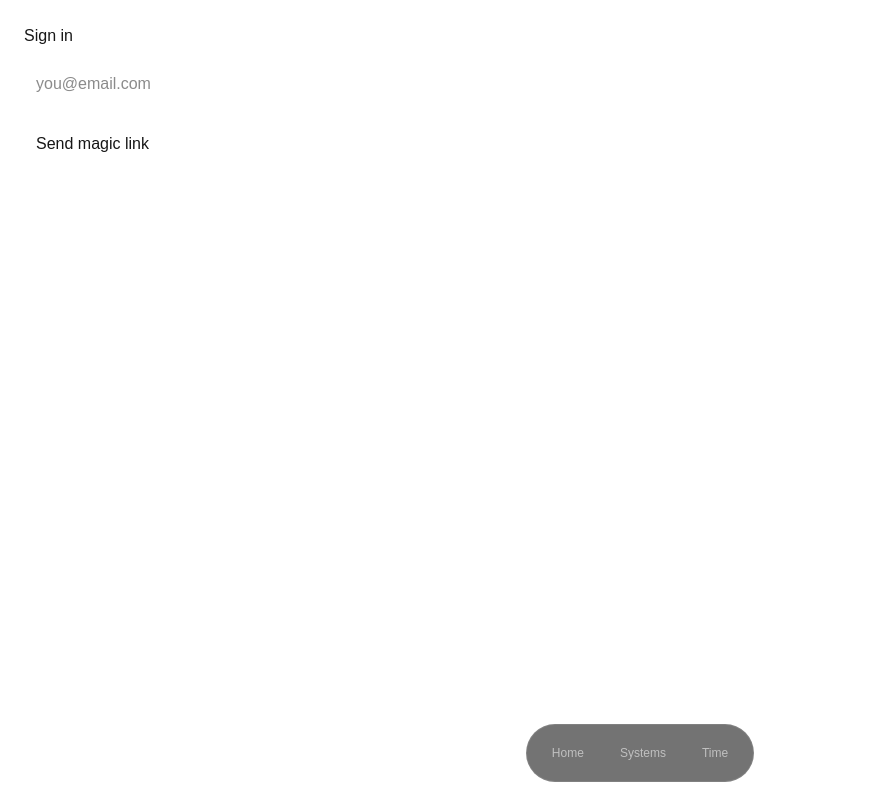
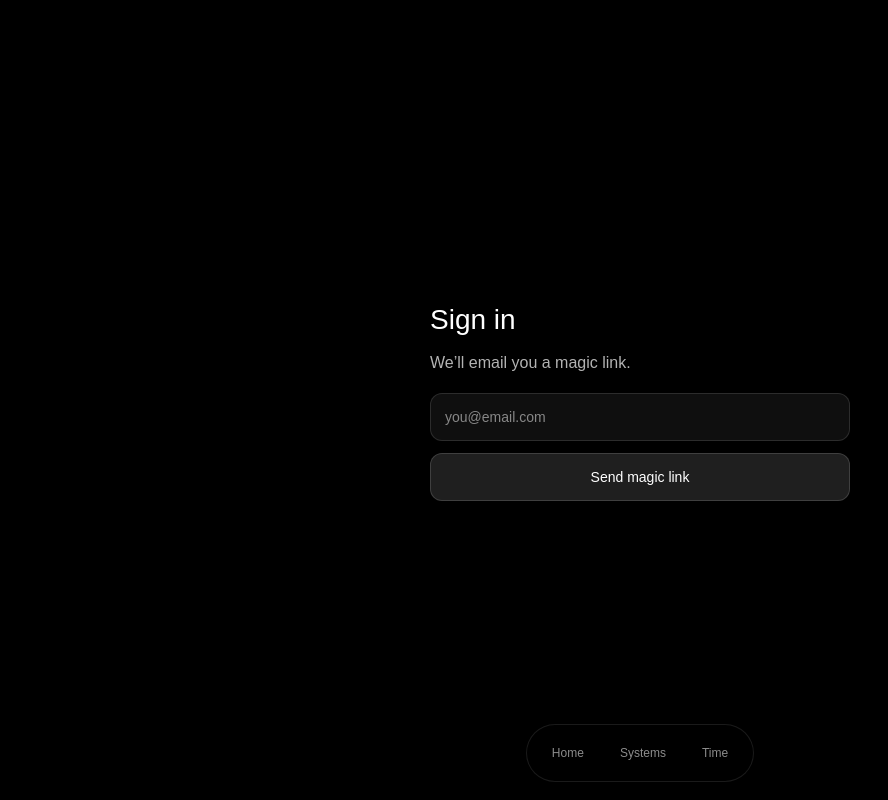
Before and after one commit to dptcoffee/Outflo, a Next.js app: page /login in a window 1280 px wide. Shown: the whole page, without its empty margins (0-888 px from the left). Built offline with nearby package versions, Linux system fonts and the light colour scheme.

Commit message:
checkpoint: before route restructure

```diff
--- /dev/null
+++ b/app/home-client.tsx
@@ -0,0 +1,210 @@
+"use client";
+
+/* --- IMPORTS --- */
+import Image from "next/image";
+import Link from "next/link";
+import { Suspense, useEffect, useMemo, useState } from "react";
+import { useRouter, useSearchParams } from "next/navigation";
+
+/* --- CONSTANTS --- */
+const EPOCH_KEY = "outflo_app_epoch_start_v1";
+
+/* --- EPOCH --- */
+function getOrCreateEpochStart(): number {
+  try {
+    const existing = localStorage.getItem(EPOCH_KEY);
+    const parsed = existing ? Number(existing) : NaN;
+
+    if (Number.isFinite(parsed) && parsed > 0) return parsed;
+
+    const now = Date.now();
+    localStorage.setItem(EPOCH_KEY, String(now));
+    return now;
+  } catch {
+    return Date.now();
+  }
+}
+
+function pad13(n: number) {
+  return String(Math.max(0, Math.floor(n))).padStart(13, "0");
+}
+
+/* --- VAULT --- */
+async function unlockVault(key: string) {
+  const res = await fetch("/api/unlock", {
+    method: "POST",
+    headers: { "content-type": "application/json" },
+    body: JSON.stringify({ key }),
+  });
+
+  return res.ok;
+}
+
+/* --- PAGE --- */
+export default function HomeClient() {
+  const [now, setNow] = useState(() => Date.now());
+  const [anchor, setAnchor] = useState<number | null>(null);
+
+  useEffect(() => {
+    setAnchor(getOrCreateEpochStart());
+
+    const id = window.setInterval(() => setNow(Date.now()), 50);
+    return () => window.clearInterval(id);
+  }, []);
+
+  const msSinceStart = useMemo(() => {
+    if (anchor == null) return 0;
+    return now - anchor;
+  }, [now, anchor]);
+
+  return (
+    <main style={wrap}>
+      {/* --- BRAND --- */}
+      <div style={brand}>
+        <Link href="/state" style={{ display: "inline-block" }}>
+          <Image src="/outflo.jpg" alt="Outflō" width={320} height={320} priority />
+        </Link>
+      </div>
+
+      {/* --- VAULT DOOR (SUSPENSE SAFE) --- */}
+      <Suspense fallback={null}>
+        <VaultDoor />
+      </Suspense>
+
+      {/* --- APP EPOCH HUM (13-digit zero-based ms) --- */}
+      <div style={hum}>{pad13(msSinceStart)}</div>
+    </main>
+  );
+}
+
+/* --- VAULT DOOR --- */
+function VaultDoor() {
+  const router = useRouter();
+  const sp = useSearchParams();
+
+  const nextHref = useMemo(() => {
+    const n = sp.get("next");
+    if (!n) return "/365/engine";
+    return n.startsWith("/") ? n : "/365/engine";
+  }, [sp]);
+
+  const [key, setKey] = useState("");
+  const [busy, setBusy] = useState(false);
+  const [err, setErr] = useState<string | null>(null);
+
+  async function onSubmit(e: React.FormEvent) {
+    e.preventDefault();
+    if (busy) return;
+
+    const k = key.trim();
+    if (!k) return;
+
+    setBusy(true);
+    setErr(null);
+
+    try {
+      const ok = await unlockVault(k);
+      if (!ok) {
+        setErr("Incorrect key.");
+        setBusy(false);
+        return;
+      }
+
+      window.location.href = nextHref;
+    } catch {
+      setErr("Network error.");
+      setBusy(false);
+    }
+  }
+
+  return (
+    <form onSubmit={onSubmit} style={vault}>
+      <input
+        value={key}
+        onChange={(e) => setKey(e.target.value)}
+        placeholder="Vault key"
+        autoCapitalize="off"
+        autoCorrect="off"
+        spellCheck={false}
+        style={input}
+      />
+      <button type="submit" disabled={busy || key.trim().length === 0} style={button}>
+        {busy ? "…" : "Enter"}
+      </button>
+      {err ? <div style={error}>{err}</div> : null}
+    </form>
+  );
+}
+
+/* --- STYLES --- */
+const wrap: React.CSSProperties = {
+  minHeight: "100svh",
+  width: "100vw",
+  backgroundColor: "black",
+  display: "grid",
+  placeItems: "center",
+  position: "relative",
+};
+
+const brand: React.CSSProperties = {
+  display: "grid",
+  placeItems: "center",
+};
+
+const vault: React.CSSProperties = {
+  position: "fixed",
+  bottom: "max(calc(env(safe-area-inset-bottom) + 88px), 96px)",
+  left: 18,
+  right: 18,
+  maxWidth: 520,
+  margin: "0 auto",
+  display: "grid",
+  gridTemplateColumns: "1fr auto",
+  gap: 10,
+  alignItems: "center",
+  zIndex: 20,
+};
+
+const input: React.CSSProperties = {
+  height: 44,
+  borderRadius: 12,
+  padding: "0 14px",
+  background: "rgba(255,255,255,0.06)",
+  border: "1px solid rgba(255,255,255,0.10)",
+  color: "white",
+  outline: "none",
+  fontSize: 14,
+};
+
+const button: React.CSSProperties = {
+  height: 44,
+  borderRadius: 12,
+  padding: "0 14px",
+  background: "rgba(255,255,255,0.12)",
+  border: "1px solid rgba(255,255,255,0.14)",
+  color: "white",
+  fontSize: 14,
+  cursor: "pointer",
+};
+
+const error: React.CSSProperties = {
+  gridColumn: "1 / -1",
+  fontSize: 12,
+  color: "rgba(255,120,120,0.95)",
+  opacity: 0.95,
+  marginTop: -2,
+};
+
+const hum: React.CSSProperties = {
+  position: "fixed",
+  top: "calc(env(safe-area-inset-top) + 16px)",
+  left: 18,
+  fontSize: 14,
+  fontVariantNumeric: "tabular-nums",
+  letterSpacing: "0.06em",
+  color: "white",
+  opacity: 1,
+  textShadow: "0 0 12px rgba(255,255,255,0.6)",
+  userSelect: "none",
+  zIndex: 10,
+};
--- a/app/login/page.tsx
+++ b/app/login/page.tsx
@@ -1,105 +1,106 @@
 "use client";
 
-import { useEffect, useState } from "react";
+import { useState } from "react";
 import { supabaseBrowser } from "@/lib/supabase/browser";
 
 export default function LoginPage() {
   const [email, setEmail] = useState("");
   const [sent, setSent] = useState(false);
+  const [busy, setBusy] = useState(false);
   const [msg, setMsg] = useState<string | null>(null);
-  const [sending, setSending] = useState(false);
 
-  // If we arrive here with #access_token=...&refresh_token=... (implicit flow),
-  // consume it client-side and persist the session, then redirect to `next`.
-  useEffect(() => {
-    async function consumeHashTokens() {
-      if (typeof window === "undefined") return;
+  async function sendLink(e: React.FormEvent) {
+    e.preventDefault();
+    if (busy) return;
 
-      const hash = window.location.hash?.startsWith("#")
-        ? window.location.hash.slice(1)
-        : "";
-
-      if (!hash) return;
-
-      const hashParams = new URLSearchParams(hash);
-      const access_token = hashParams.get("access_token");
-      const refresh_token = hashParams.get("refresh_token");
-
-      if (!access_token || !refresh_token) return;
+    setBusy(true);
+    setMsg(null);
 
     const supabase = supabaseBrowser();
 
-      const { error } = await supabase.auth.setSession({
-        access_token,
-        refresh_token,
-      });
+    // ✅ ALWAYS return to callback without next params
+    const emailRedirectTo =
+      typeof window === "undefined"
+        ? undefined
+        : `${window.location.origin}/auth/callback`;
 
-      // Clean the URL (remove the hash tokens from address bar)
-      window.history.replaceState(
-        {},
-        document.title,
-        window.location.pathname + window.location.search
-      );
-
-      if (!error) {
-        const next = new URLSearchParams(window.location.search).get("next") ?? "/";
-        window.location.replace(next);
-      } else {
-        setMsg(error.message);
-      }
-    }
-
-    consumeHashTokens();
-  }, []);
-
-  async function sendLink(e: React.FormEvent) {
-    e.preventDefault();
-    if (sending) return;
-
-    setSending(true);
-    setMsg(null);
-
-    const supabase = supabaseBrowser();
     const { error } = await supabase.auth.signInWithOtp({
       email,
-      options: {
-        emailRedirectTo: `${window.location.origin}/auth/callback`,
-      },
+      options: { emailRedirectTo },
     });
 
     if (error) setMsg(error.message);
     else setSent(true);
 
-    setSending(false);
+    setBusy(false);
   }
 
   return (
-    <main style={{ padding: 24, maxWidth: 480 }}>
-      <h1>Sign in</h1>
+    <main
+      style={{
+        minHeight: "100svh",
+        background: "black",
+        color: "white",
+        display: "grid",
+        placeItems: "center",
+        padding: 24,
+      }}
+    >
+      <div style={{ width: "100%", maxWidth: 420 }}>
+        <h1 style={{ margin: 0, fontSize: 28 }}>Sign in</h1>
+        <p style={{ opacity: 0.7, marginTop: 10 }}>
+          We’ll email you a magic link.
+        </p>
 
         {sent ? (
-        <p>Magic link sent. Check your email.</p>
+          <div style={{ marginTop: 18, opacity: 0.9 }}>
+            Magic link sent. Check your email.
+          </div>
         ) : (
-        <form onSubmit={sendLink}>
+          <form onSubmit={sendLink} style={{ marginTop: 18 }}>
             <input
               type="email"
               placeholder="you@email.com"
               value={email}
               onChange={(e) => setEmail(e.target.value)}
               required
-            style={{ width: "100%", padding: 12, marginTop: 12 }}
+              autoCapitalize="off"
+              autoCorrect="off"
+              spellCheck={false}
+              style={{
+                width: "100%",
+                height: 48,
+                borderRadius: 12,
+                padding: "0 14px",
+                background: "rgba(255,255,255,0.06)",
+                border: "1px solid rgba(255,255,255,0.12)",
+                color: "white",
+                outline: "none",
+                fontSize: 14,
+              }}
             />
             <button
               type="submit"
-            disabled={sending}
-            style={{ marginTop: 12, padding: 12 }}
+              disabled={busy || !email.trim()}
+              style={{
+                width: "100%",
+                height: 48,
+                marginTop: 12,
+                borderRadius: 12,
+                background: "rgba(255,255,255,0.12)",
+                border: "1px solid rgba(255,255,255,0.14)",
+                color: "white",
+                fontSize: 14,
+                cursor: busy ? "default" : "pointer",
+              }}
             >
-            {sending ? "Sending..." : "Send magic link"}
+              {busy ? "Sending…" : "Send magic link"}
             </button>
           </form>
         )}
 
-      {msg && <p style={{ marginTop: 12 }}>{msg}</p>}
+        {msg && <div style={{ marginTop: 12, color: "#ff9a9a" }}>{msg}</div>}
+      </div>
     </main>
   );
 }
--- a/app/page.tsx
+++ b/app/page.tsx
@@ -1,210 +1,6 @@
-"use client";
+import { supabaseServer } from "@/lib/supabase/server";
 
-/* --- IMPORTS --- */
-import Image from "next/image";
-import Link from "next/link";
-import { Suspense, useEffect, useMemo, useState } from "react";
-import { useRouter, useSearchParams } from "next/navigation";
-
-/* --- CONSTANTS --- */
-const EPOCH_KEY = "outflo_app_epoch_start_v1";
-
-/* --- EPOCH --- */
-function getOrCreateEpochStart(): number {
-  try {
-    const existing = localStorage.getItem(EPOCH_KEY);
-    const parsed = existing ? Number(existing) : NaN;
-
-    if (Number.isFinite(parsed) && parsed > 0) return parsed;
-
-    const now = Date.now();
-    localStorage.setItem(EPOCH_KEY, String(now));
-    return now;
-  } catch {
-    return Date.now();
-  }
+export default async function Page() {
+  await supabaseServer(); // initializes session if present
+  return null; // or render your actual home UI here
 }
-
-function pad13(n: number) {
-  return String(Math.max(0, Math.floor(n))).padStart(13, "0");
-}
-
-/* --- VAULT --- */
-async function unlockVault(key: string) {
-  const res = await fetch("/api/unlock", {
-    method: "POST",
-    headers: { "content-type": "application/json" },
-    body: JSON.stringify({ key }),
-  });
-
-  return res.ok;
-}
-
-/* --- PAGE --- */
-export default function Home() {
-  const [now, setNow] = useState(() => Date.now());
-  const [anchor, setAnchor] = useState<number | null>(null);
-
-  useEffect(() => {
-    setAnchor(getOrCreateEpochStart());
-
-    const id = window.setInterval(() => setNow(Date.now()), 50);
-    return () => window.clearInterval(id);
-  }, []);
-
-  const msSinceStart = useMemo(() => {
-    if (anchor == null) return 0;
-    return now - anchor;
-  }, [now, anchor]);
-
-  return (
-    <main style={wrap}>
-      {/* --- BRAND --- */}
-      <div style={brand}>
-        <Link href="/state" style={{ display: "inline-block" }}>
-          <Image src="/outflo.jpg" alt="Outflō" width={320} height={320} priority />
-        </Link>
-      </div>
-
-      {/* --- VAULT DOOR (SUSPENSE SAFE) --- */}
-      <Suspense fallback={null}>
-        <VaultDoor />
-      </Suspense>
-
-      {/* --- APP EPOCH HUM (13-digit zero-based ms) --- */}
-      <div style={hum}>{pad13(msSinceStart)}</div>
-    </main>
-  );
-}
-
-/* --- VAULT DOOR --- */
-function VaultDoor() {
-  const router = useRouter();
-  const sp = useSearchParams();
-
-  const nextHref = useMemo(() => {
-    const n = sp.get("next");
-    if (!n) return "/365/engine";
-    return n.startsWith("/") ? n : "/365/engine";
-  }, [sp]);
-
-  const [key, setKey] = useState("");
-  const [busy, setBusy] = useState(false);
-  const [err, setErr] = useState<string | null>(null);
-
-  async function onSubmit(e: React.FormEvent) {
-    e.preventDefault();
-    if (busy) return;
-
-    const k = key.trim();
-    if (!k) return;
-
-    setBusy(true);
-    setErr(null);
-
-    try {
-      const ok = await unlockVault(k);
-      if (!ok) {
-        setErr("Incorrect key.");
-        setBusy(false);
-        return;
-      }
-
-      window.location.href = nextHref;
-    } catch {
-      setErr("Network error.");
-      setBusy(false);
-    }
-  }
-
-  return (
-    <form onSubmit={onSubmit} style={vault}>
-      <input
-        value={key}
-        onChange={(e) => setKey(e.target.value)}
-        placeholder="Vault key"
-        autoCapitalize="off"
-        autoCorrect="off"
-        spellCheck={false}
-        style={input}
-      />
-      <button type="submit" disabled={busy || key.trim().length === 0} style={button}>
-        {busy ? "…" : "Enter"}
-      </button>
-      {err ? <div style={error}>{err}</div> : null}
-    </form>
-  );
-}
-
-/* --- STYLES --- */
-const wrap: React.CSSProperties = {
-  minHeight: "100svh",
-  width: "100vw",
-  backgroundColor: "black",
-  display: "grid",
-  placeItems: "center",
-  position: "relative",
-};
-
-const brand: React.CSSProperties = {
-  display: "grid",
-  placeItems: "center",
-};
-
-const vault: React.CSSProperties = {
-  position: "fixed",
-  bottom: "max(calc(env(safe-area-inset-bottom) + 88px), 96px)", // bulletproof: clears bottom UI + safe area
-  left: 18,
-  right: 18,
-  maxWidth: 520,
-  margin: "0 auto",
-  display: "grid",
-  gridTemplateColumns: "1fr auto",
-  gap: 10,
-  alignItems: "center",
-  zIndex: 20,
-};
-
-const input: React.CSSProperties = {
-  height: 44,
-  borderRadius: 12,
-  padding: "0 14px",
-  background: "rgba(255,255,255,0.06)",
-  border: "1px solid rgba(255,255,255,0.10)",
-  color: "white",
-  outline: "none",
-  fontSize: 14,
-};
-
-const button: React.CSSProperties = {
-  height: 44,
-  borderRadius: 12,
-  padding: "0 14px",
-  background: "rgba(255,255,255,0.12)",
-  border: "1px solid rgba(255,255,255,0.14)",
-  color: "white",
-  fontSize: 14,
-  cursor: "pointer",
-};
-
-const error: React.CSSProperties = {
-  gridColumn: "1 / -1",
-  fontSize: 12,
-  color: "rgba(255,120,120,0.95)",
-  opacity: 0.95,
-  marginTop: -2,
-};
-
-const hum: React.CSSProperties = {
-  position: "fixed",
-  top: "calc(env(safe-area-inset-top) + 16px)",
-  left: 18,
-  fontSize: 14,
-  fontVariantNumeric: "tabular-nums",
-  letterSpacing: "0.06em",
-  color: "white",
-  opacity: 1,
-  textShadow: "0 0 12px rgba(255,255,255,0.6)",
-  userSelect: "none",
-  zIndex: 10,
-};
```
Also changed, not shown: app/auth/callback/route.ts (+10 -7 lines), lib/supabase/server.ts (+4 -8 lines), app/systems/page.tsx (added). Lines whose indentation alone changed are shown as unchanged.
